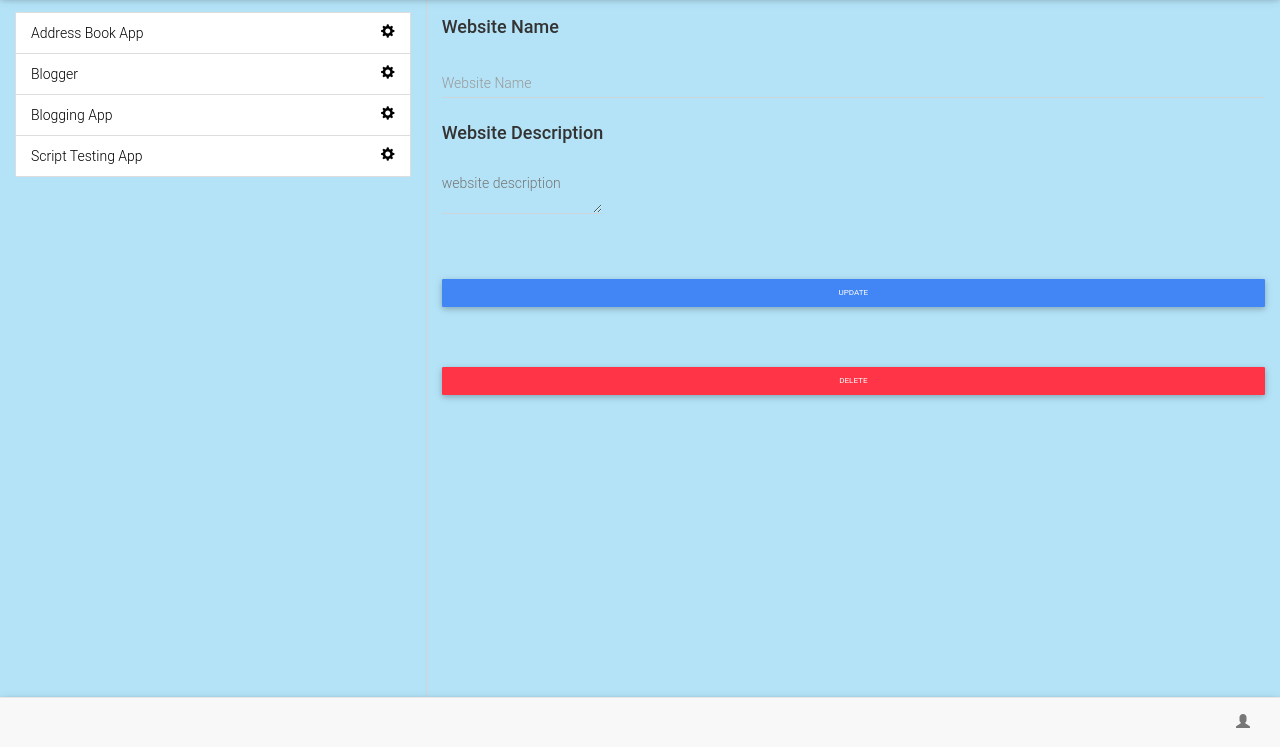
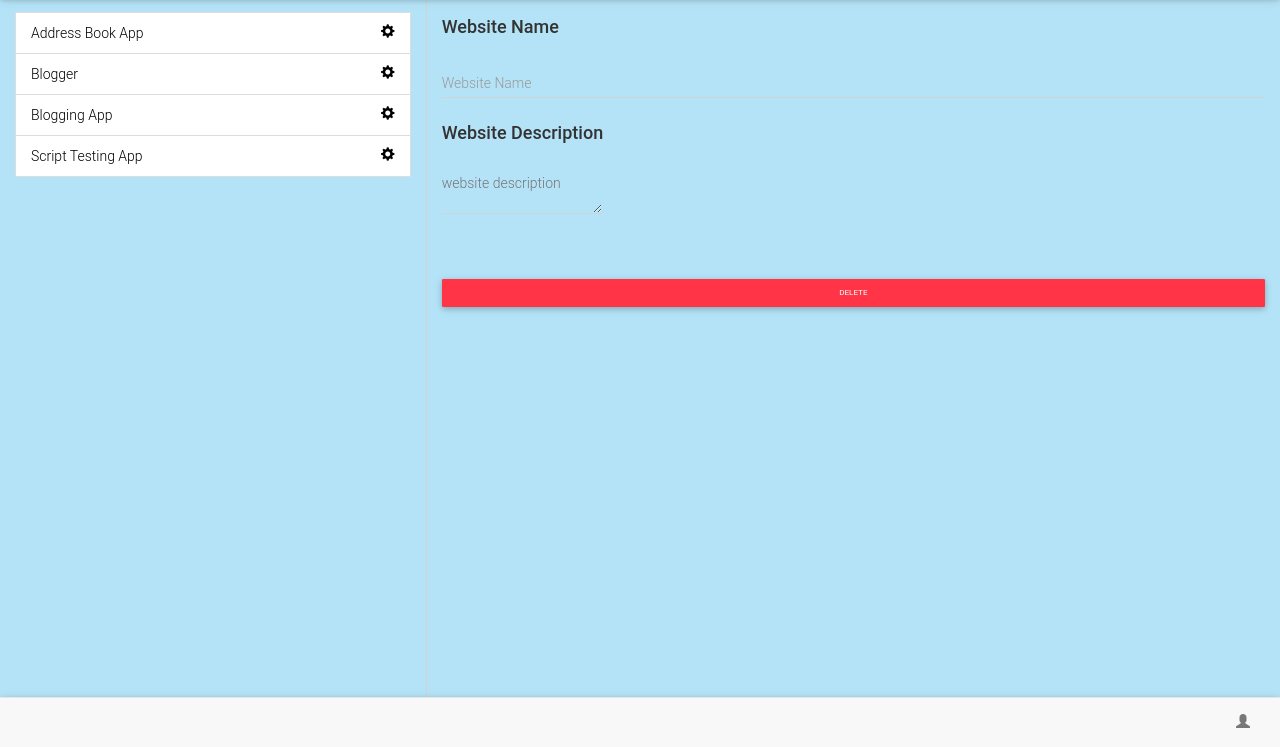
Before and after one commit to tripathiamritansh/WebAppMaker, a website: page public/assignment/Website/website-edit.html in a window 1280 px wide. Shown: the part 53-800 px from the top of the page. Drawn offline with nearby package versions, Linux system fonts and the light colour scheme.

Commit message:
updated pages

```diff
--- a/public/assignment/Website/website-edit.html
+++ b/public/assignment/Website/website-edit.html
@@ -106,9 +106,6 @@
 
                 <textarea id="website-description" placeholder="website description" class="md-textarea"></textarea>
             </div>
-            <a href="website-list.html" class="btn btn-primary btn-block">
-                Update
-            </a>
             <a href="website-list.html" class="btn btn-danger btn-block">
                 Delete
             </a>
```
Also changed, not shown: public/assignment/Website/website-new.html (+1 -3 lines), public/assignment/Widget/widget-heading.html (+0 -3 lines).
